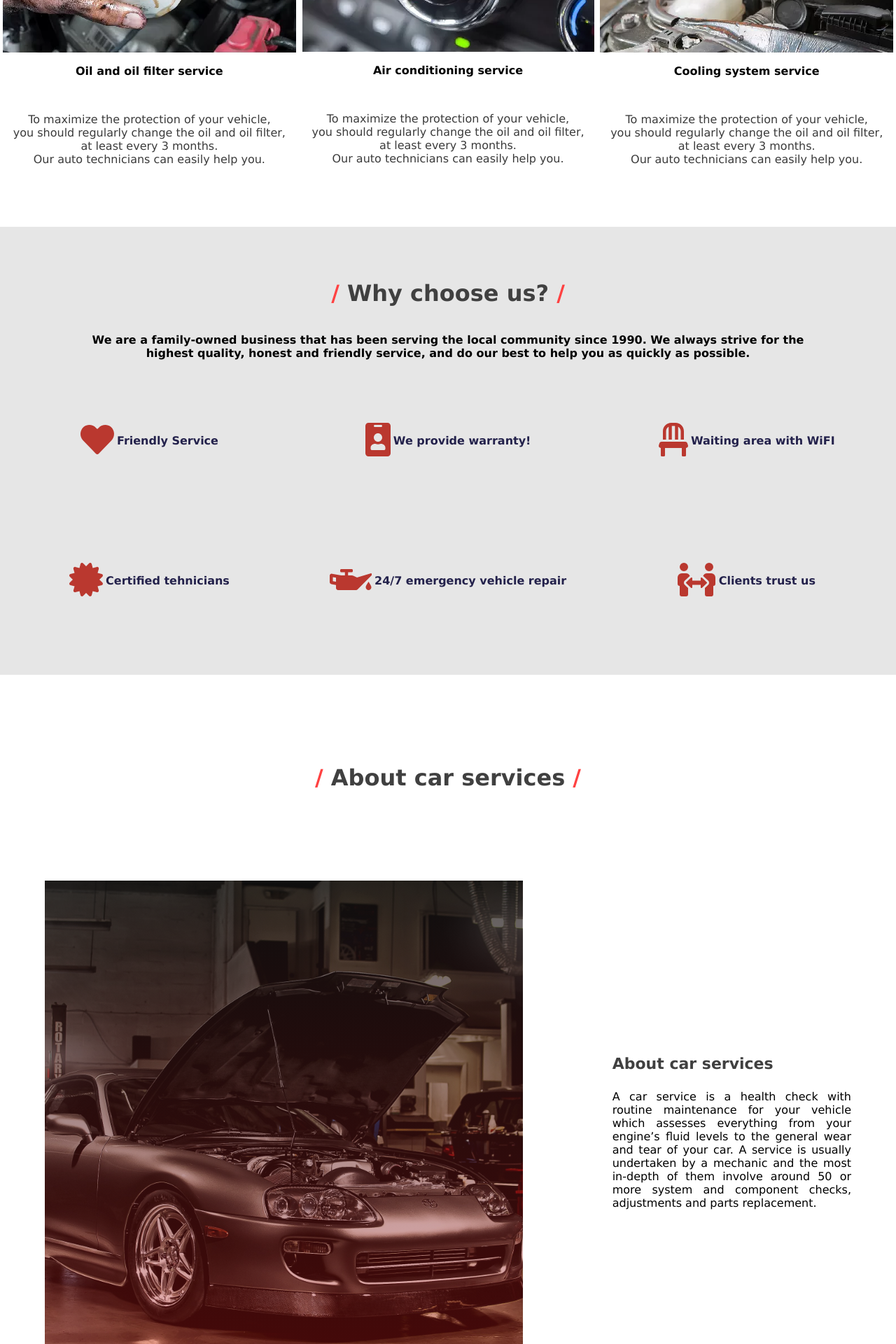
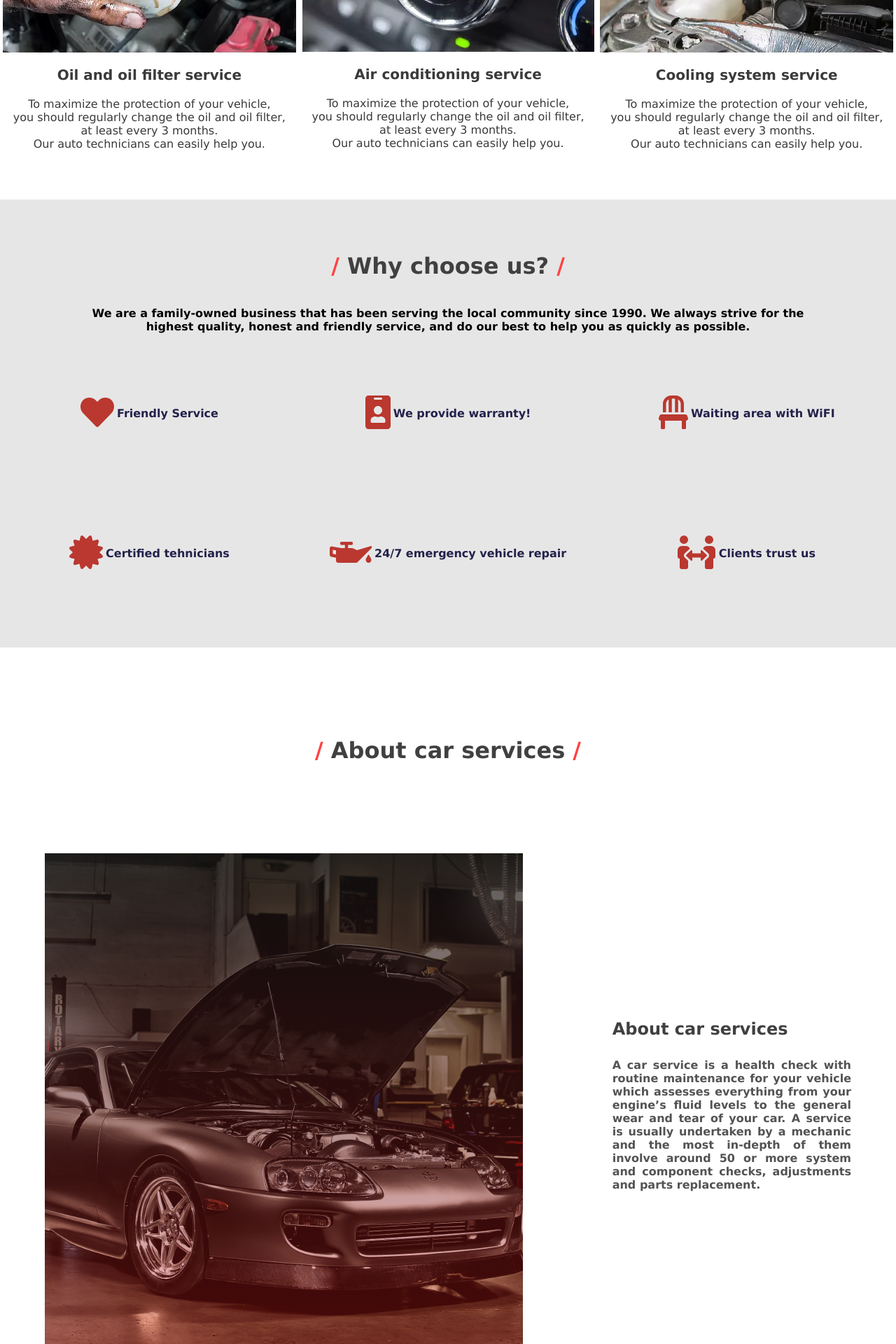
Before and after one commit to kenankaric122/carserviceweb, a React (Create React App) app: page / in a window 1280 px wide. Shown: the part 1260-3180 px from the top of the page at 70% size. Built offline with nearby package versions, Linux system fonts and the light colour scheme.

Commit message:
:lipstick: landing page ui updated

```diff
--- a/src/components/Choose.jsx
+++ b/src/components/Choose.jsx
@@ -7,7 +7,7 @@ function Choose() {
     return (
         <div className='chs2'>
 
-        <h1 style={{color : "#404040", textAlign : "center", marginTop : "10%", fontWeight : "bold", backgroundColor : "rgb(230, 230, 230)"}}><br/><br/><span>/ </span>Why choose us?<span> /</span></h1>
+        <h1 style={{color : "#404040", textAlign : "center", marginTop : "7%", fontWeight : "bold", backgroundColor : "rgb(230, 230, 230)"}}><br/><br/><span>/ </span>Why choose us?<span> /</span></h1>
         <p style={{color : "23214b", textAlign : "center", marginLeft : "10%", marginRight : "10%", fontWeight : "bold", marginTop : "3%"}}>We are a family-owned business that has been serving the local community since 1990. We always strive for the highest quality, honest and friendly service, and do our best to help you as quickly as possible.</p>
 
         <div className='choose'>
--- a/src/components/More.jsx
+++ b/src/components/More.jsx
@@ -9,7 +9,7 @@ function More() {
         <div className='more'>
             <div className='img1'></div>
             <div className='text1'>
-            <span style={{color : "#404040", fontWeight : "bold", fontSize : "22px"}}>About car services <br/><br/></span>
+            <span style={{color : "#404040", fontWeight : "bold", fontSize : "24px"}}>About car services <br/><br/></span>
             A car service is a health check with routine maintenance for your vehicle which assesses everything from your engine’s fluid levels to the general wear and tear of your car.
             A service is usually undertaken by a mechanic and the most in-depth of them involve around 50 or more system and component checks, adjustments and parts replacement.
             </div>
--- a/src/components/styles/Cards.css
+++ b/src/components/styles/Cards.css
@@ -11,7 +11,9 @@ span{
 }
 
 .cards h2{
-    font-size: 16px;
+    font-size: 20px;
+    font-weight: bold;
+    color: rgb(58, 58, 58);
 }
 
 .cards .card2{
@@ -24,8 +26,8 @@ span{
 
 .cards p{
     text-align: center;
-    margin-top: 50px;
-    color: rgb(59, 59, 59);
+    margin-top: 20px;
+    color: rgb(58, 58, 58);
 }
 
 @media only screen and (max-width: 600px) {
--- a/src/components/styles/More.css
+++ b/src/components/styles/More.css
@@ -25,4 +25,6 @@
     display: flex;
     flex-direction: column;
     justify-content: center;
+    font-weight: bold;
+    color: rgb(83, 83, 83);
 }
```
